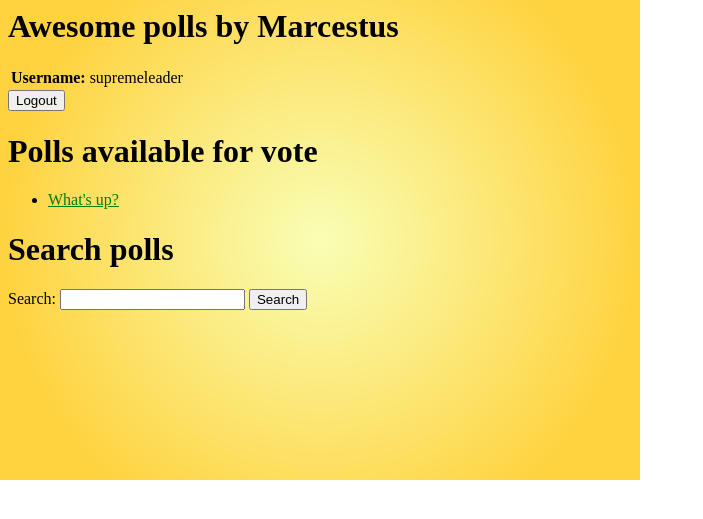
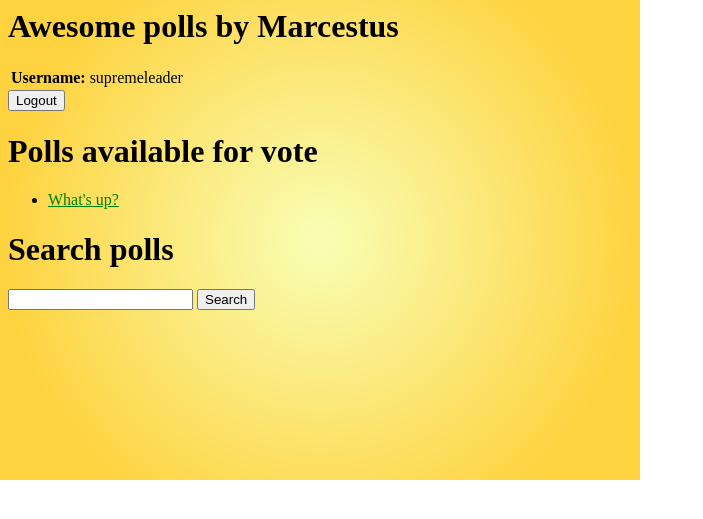
Before and after one commit to Marcestus/FlawedPollApp-CyberSec2020, a Django app: page /polls/ in a window 1280 px wide. Shown: the top 519 px of the page, without its empty margins (0-703 px from the left). Run offline with Django 3.2, Linux system fonts and the light colour scheme; a user stored in the database is signed in; data comes from the database, SQL or seed files in the repository; both versions use the stored data as it was after the commit.

Commit message:
fix last vulnerability code

```diff
--- a/mysite/polls/templates/polls/index.html
+++ b/mysite/polls/templates/polls/index.html
@@ -33,11 +33,9 @@
     <h1>Search polls</h1>
 
     <form method="get">
-      <label for="query">Search: </label>
-      <input type="text" id="query" name="query" />
+      <input type="text" id="search" name="search" />
       <input type="submit" value="Search" />
     </form>
-
     <span id="search-query" ></span>
 
 	{% else %}
@@ -45,10 +43,10 @@
 	{% endif %}
 
   <script type="application/javascript">
-    var searchParams = new URLSearchParams(document.location.search);
-    if (searchParams.has("query"))
+    var searchResult = new URLSearchParams(document.location.search);
+    if (searchResult.has("search"))
     {
-      document.getElementById("search-query").innerHTML = "You searched for " + searchParams.get("query")
+      document.getElementById("search-query").innerHTML = "The poll you searched is " + searchResult.get("search")
     }
   </script>
 
```
Also changed, not shown: mysite/db.sqlite3.
